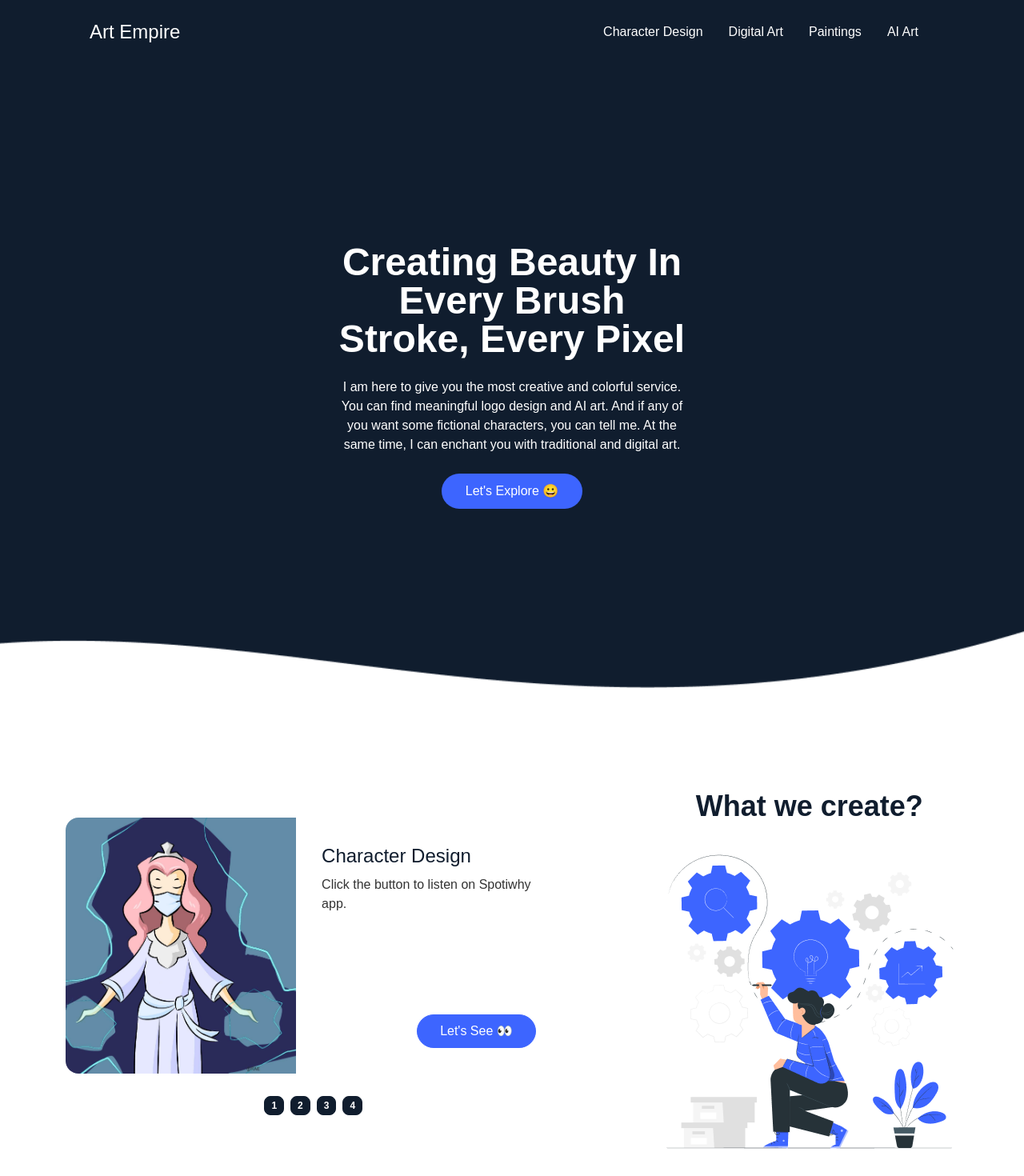
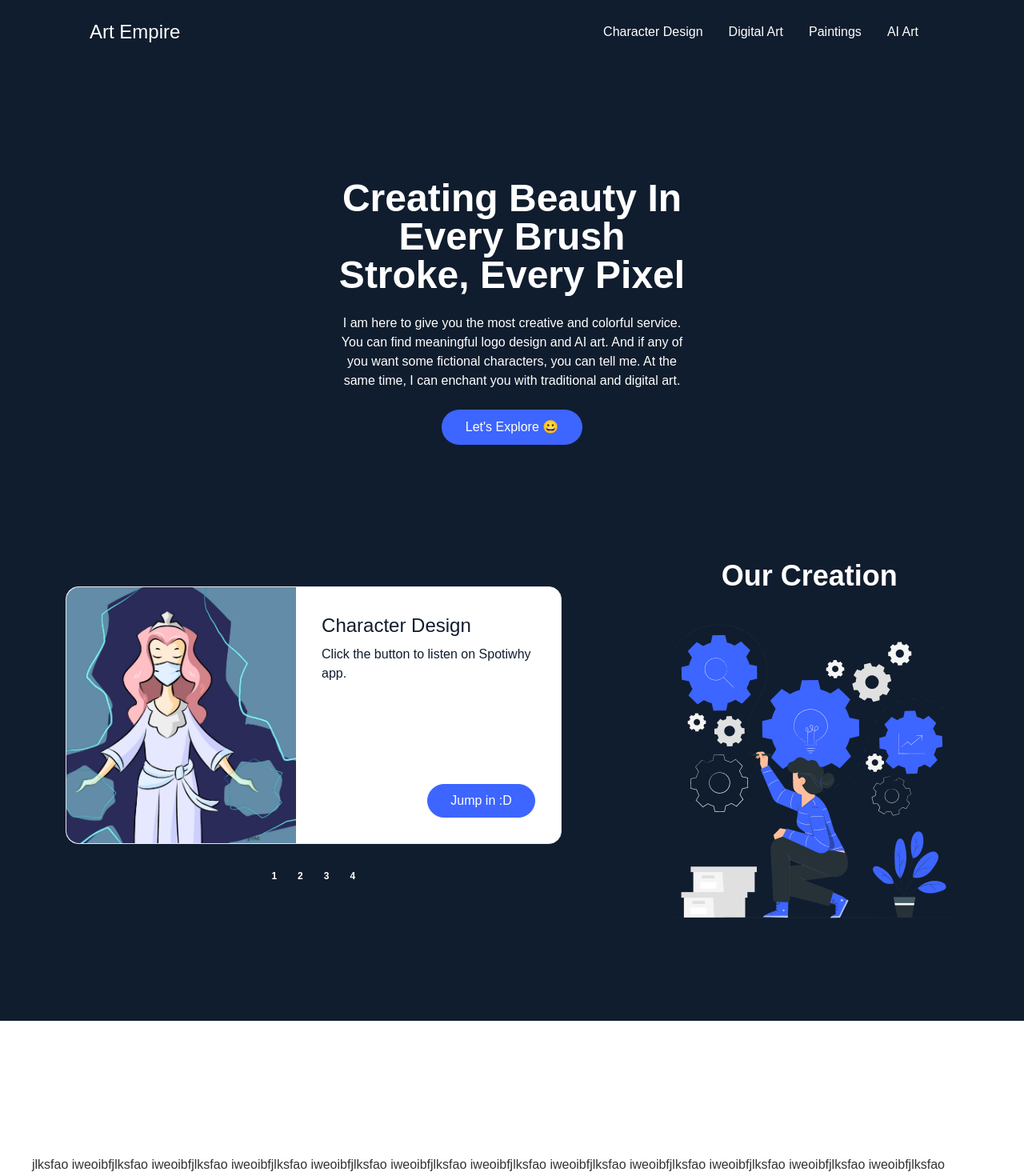
Before and after one commit to mdadib300/Art-empire, a React (Create React App) app: page / in a window 1280 px wide. Shown: the top 1470 px of the page at 80% size. Built offline with nearby package versions, Linux system fonts and the light colour scheme; a web font is replaced by a local one.

Commit message:
background corrections added

```diff
--- a/src/App.js
+++ b/src/App.js
@@ -1,5 +1,6 @@
 import React from 'react';
 import Banner from './components/Banner/Banner';
+import CharacterDesign from './components/CharacterDesign/CharacterDesign';
 import Navigation from "./components/Navigation/Navigation";
 import Services from './components/Services/Services';
 
@@ -9,6 +10,7 @@ function App() {
       <Navigation />
       <Banner />
       <Services />
+      <CharacterDesign />
     </div>
   );
 }
--- a/src/components/Banner/Banner.css
+++ /dev/null
@@ -1,5 +0,0 @@
-#banner{
-    background-image: url('../../assets/Banner/Vector\ 2.png');
-    background-repeat: no-repeat;
-    background-size: cover;
-}
--- a/src/components/Banner/Banner.js
+++ b/src/components/Banner/Banner.js
@@ -1,10 +1,9 @@
 import React from 'react';
-import './Banner.css';
 
 const Banner = () => {
     return (
-        <div id='banner' className="hero py-24 md:py-52 text-white">
-            <div className="hero-content text-center wave">
+        <div id='banner' className="hero py-20 md:py-32 bg-primary text-white">
+            <div className="hero-content text-center">
                 <div className="max-w-md">
                     <h1 className="text-4xl md:text-5xl font-bold">Creating Beauty In Every Brush Stroke, Every Pixel</h1>
                     <p className="py-6">I am here to give you the most creative and colorful service. You can find meaningful logo design and AI art. And if any of you want some fictional characters, you can tell me. At the same time, I can enchant you with traditional and digital art.</p>
--- /dev/null
+++ b/src/components/CharacterDesign/CharacterDesign.js
@@ -0,0 +1,11 @@
+import React from 'react';
+
+const CharacterDesign = () => {
+    return (
+        <div id='characterDesign' className='my-32 p-10'>
+            <p>jlksfao iweoibfjlksfao iweoibfjlksfao iweoibfjlksfao iweoibfjlksfao iweoibfjlksfao iweoibfjlksfao iweoibfjlksfao iweoibfjlksfao iweoibfjlksfao iweoibfjlksfao iweoibfjlksfao iweoibfjlksfao iweoibfjlksfao iweoibfjlksfao iweoibfjlksfao iweoibfjlksfao iweoibfjlksfao iweoibfjlksfao iweoibfjlksfao iweoibfjlksfao iweoibfjlksfao iweoibfjlksfao iweoibfjlksfao iweoibfjlksfao iweoibfjlksfao iweoibfjlksfao iweoibfjlksfao iweoibfjlksfao iweoibfjlksfao iweoibfjlksfao iweoibfjlksfao iweoibfjlksfao iweoibfjlksfao iweoibfjlksfao iweoibfjlksfao iweoibfjlksfao iweoibfjlksfao iweoibfjlksfao iweoibfjlksfao iweoibfjlksfao iweoibfjlksfao iweoibfjlksfao iweoibfjlksfao iweoibfjlksfao iweoibfjlksfao iweoibfjlksfao iweoibfjlksfao iweoibfjlksfao iweoibfjlksfao iweoibfjlksfao iweoibfjlksfao iweoibfjlksfao iweoibfjlksfao iweoibfjlksfao iweoibfjlksfao iweoibfjlksfao iweoibfjlksfao iweoibfjlksfao iweoibfjlksfao iweoibfjlksfao iweoibfjlksfao iweoibfjlksfao iweoibfjlksfao iweoibf</p>
+        </div>
+    );
+};
+
+export default CharacterDesign;
--- a/src/components/Services/Services.js
+++ b/src/components/Services/Services.js
@@ -7,68 +7,68 @@ import aiArt from '../../assets/aiArt/20.jpg';
 
 const Services = () => {
     return (
-        <div className='my-32 mx-5 flex flex-col-reverse md:flex-row items-center justify-around'>
+        <div className='pb-20 md:pb-32 px-5 flex flex-col-reverse md:flex-row items-center justify-around bg-primary text-white'>
             <div className='w-full md:w-1/2'>
                 <div className="carousel w-full mb-5">
                     <div id="item1" className="carousel-item w-full">
-                        <div className="mx-auto card lg:card-side">
-                            <figure><img className='w-80 h-80' src={characterDesign} alt="Album" /></figure>
+                        <div className="mx-auto card lg:card-side border bg-white text-primary">
+                            <figure><img className='w-full h-80' src={characterDesign} alt="Album" /></figure>
                             <div className="card-body">
-                                <h2 className="text-2xl font-medium text-primary">Character Design</h2>
+                                <h2 className="text-2xl font-medium">Character Design</h2>
                                 <p>Click the button to listen on Spotiwhy app.</p>
                                 <div className="card-actions justify-end">
-                                    <button className="empireBtn2">Let's See 👀</button>
+                                    <button className="empireBtn2">Jump in :D</button>
                                 </div>
                             </div>
                         </div>
                     </div>
                     <div id="item2" className="carousel-item w-full">
-                        <div className="mx-auto card lg:card-side">
-                            <figure><img className='w-80 h-80' src={digitalArt} alt="Album" /></figure>
+                        <div className="mx-auto card lg:card-side border bg-white text-primary">
+                            <figure><img className='w-full h-80' src={digitalArt} alt="Album" /></figure>
                             <div className="card-body">
                                 <h2 className="text-2xl font-medium text-primary">Digital Art</h2>
                                 <p>Click the button to listen on Spotiwhy app.</p>
                                 <div className="card-actions justify-end">
-                                    <button className="empireBtn2">Let's See 👀</button>
+                                    <button className="empireBtn2">Jump in :D</button>
                                 </div>
                             </div>
                         </div>
                     </div>
                     <div id="item3" className="carousel-item w-full">
-                        <div className="mx-auto card lg:card-side">
-                            <figure><img className='w-80 h-80' src={paintings} alt="Album" /></figure>
+                        <div className="mx-auto card lg:card-side border bg-white text-primary">
+                            <figure><img className='w-full h-80' src={paintings} alt="Album" /></figure>
                             <div className="card-body">
                                 <h2 className="text-2xl font-medium text-primary">Paintings</h2>
                                 <p>Click the button to listen on Spotiwhy app.</p>
                                 <div className="card-actions justify-end">
-                                    <button className="empireBtn2">Let's See 👀</button>
+                                    <button className="empireBtn2">Jump in :D</button>
                                 </div>
                             </div>
                         </div>
                     </div>
                     <div id="item4" className="carousel-item w-full">
-                        <div className="mx-auto card lg:card-side">
-                            <figure><img className='w-80 h-80' src={aiArt} alt="Album" /></figure>
+                        <div className="mx-auto card lg:card-side border bg-white text-primary">
+                            <figure><img className='w-full h-80' src={aiArt} alt="Album" /></figure>
                             <div className="card-body">
                                 <h2 className="text-2xl font-medium text-primary">AI Art</h2>
                                 <p>Click the button to listen on Spotiwhy app.</p>
                                 <div className="card-actions justify-end">
-                                    <button className="empireBtn2">Let's See 👀</button>
+                                    <button className="empireBtn2">Jump in :D</button>
                                 </div>
                             </div>
                         </div>
                     </div>
                 </div>
                 <div className="flex justify-center w-full py-2 gap-2">
-                    <a href="#item1" className="btn btn-primary text-white btn-xs">1</a>
-                    <a href="#item2" className="btn btn-primary text-white btn-xs">2</a>
-                    <a href="#item3" className="btn btn-primary text-white btn-xs">3</a>
-                    <a href="#item4" className="btn btn-primary text-white btn-xs">4</a>
+                    <a href="#item1" className="btn btn-ghost btn-xs">1</a>
+                    <a href="#item2" className="btn btn-ghost btn-xs">2</a>
+                    <a href="#item3" className="btn btn-ghost btn-xs">3</a>
+                    <a href="#item4" className="btn btn-ghost btn-xs">4</a>
                 </div>
             </div>
             <div>
-                <h2 className='text-4xl font-bold text-center text-primary mb-10'>What we create?</h2>
-                <img src={image} alt='What we do?' className='mb-20 md:mb-0'></img>
+                <h2 className='text-4xl font-bold text-center mb-10'>Our Creation</h2>
+                <img src={image} alt='What we do?' className='mb-10 md:mb-0'></img>
             </div>
         </div>
     );
```
Also changed, not shown: src/assets/Banner/Frame 616.png (added).
